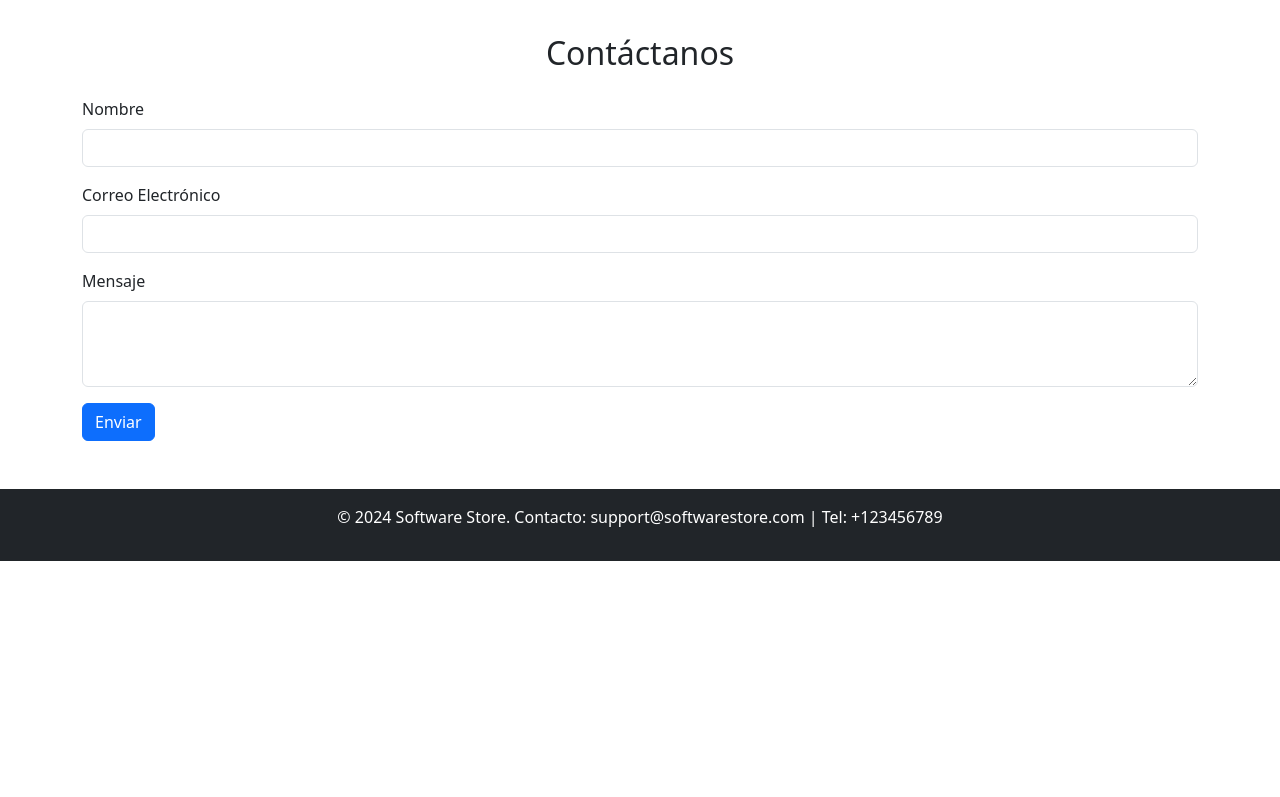
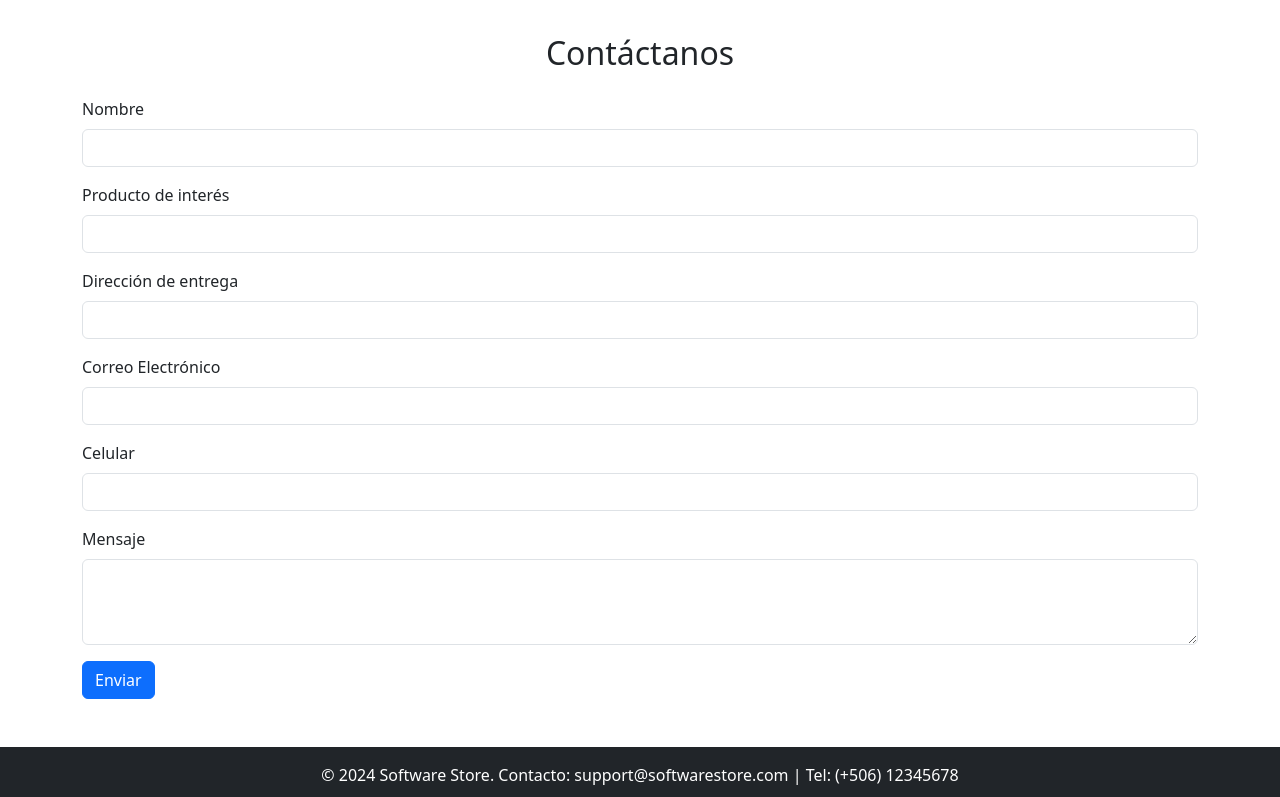
Before and after one commit to ErneztCR/PrograIV_ProyectoFinal, a plain HTML site: page index.html in a window 1280 px wide. Shown: the part 2000-2797 px from the top of the page. Before the commit the page ends 2561 px from the top, so only its background shows below. Drawn offline with nearby package versions, Linux system fonts and the light colour scheme.

Commit message:
Cambios Mario RB

```diff
--- a/index.html
+++ b/index.html
@@ -7,12 +7,14 @@
     <title>Software Store</title>
     <link href="https://cdn.jsdelivr.net/npm/bootstrap@5.3.0/dist/css/bootstrap.min.css" rel="stylesheet">
     <link rel="stylesheet" href="./css/styles.css">
+    <link rel="icon" href="image/software.png">
 </head>
 
 <body>
     <!-- Navbar -->
     <nav class="navbar navbar-expand-lg navbar-dark bg-dark">
         <div class="container-fluid">
+            <img src="image/software.png" width="40" style="margin-right: 10px;"  alt="logo">
             <a class="navbar-brand" href="#">Software Store</a>
             <button class="navbar-toggler" type="button" data-bs-toggle="collapse" data-bs-target="#navbarNav">
                 <span class="navbar-toggler-icon"></span>
@@ -62,9 +64,9 @@
     <section id="about" class="py-5 bg-light">
         <div class="container">
             <h2 class="text-center mb-4">About Us</h2>
-            <p>Welcome to Software Store, your go-to platform for the latest software licenses, operating systems, and
+            <p style="text-align: center;">Welcome to Software Store, your go-to platform for the latest software licenses, operating systems, and
                 games.</p>
-            <p>Bienvenido a Software Store, su plataforma para las últimas licencias de software, sistemas operativos y
+            <p style="text-align: center;">Bienvenido a Software Store, su plataforma para las últimas licencias de software, sistemas operativos y
                 juegos.</p>
         </div>
     </section>
@@ -154,8 +156,20 @@
                     <input type="text" class="form-control" id="name">
                 </div>
                 <div class="mb-3">
+                    <label for="name" class="form-label">Producto de interés</label>
+                    <input type="text" class="form-control" id="name">
+                </div>
+                <div class="mb-3">
+                    <label for="name" class="form-label">Dirección de entrega</label>
+                    <input type="text" class="form-control" id="name">
+                </div>
+                <div class="mb-3">
                     <label for="email" class="form-label">Correo Electrónico</label>
                     <input type="email" class="form-control" id="email">
+                </div>
+                <div class="mb-3">
+                    <label for="name" class="form-label">Celular</label>
+                    <input type="text" class="form-control" id="name">
                 </div>
                 <div class="mb-3">
                     <label for="message" class="form-label">Mensaje</label>
@@ -168,7 +182,7 @@
 
     <!-- Footer -->
     <footer class="bg-dark text-white text-center py-3">
-        <p>&copy; 2024 Software Store. Contacto: support@softwarestore.com | Tel: +123456789</p>
+        <p>&copy; 2024 Software Store. Contacto: support@softwarestore.com | Tel: (+506) 12345678</p>
     </footer>
 
     <script src="https://cdn.jsdelivr.net/npm/bootstrap@5.3.0/dist/js/bootstrap.bundle.min.js"></script>
```
Also changed, not shown: image/software.png (added).
